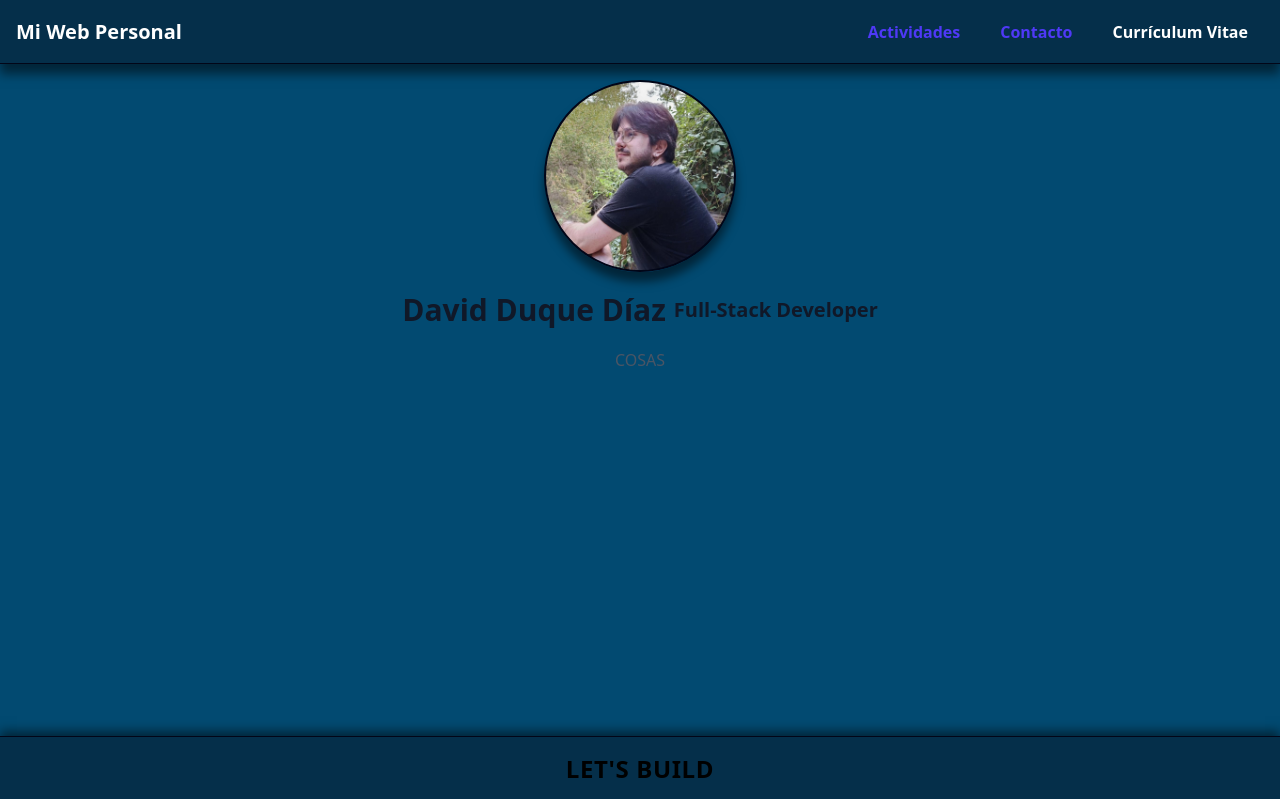
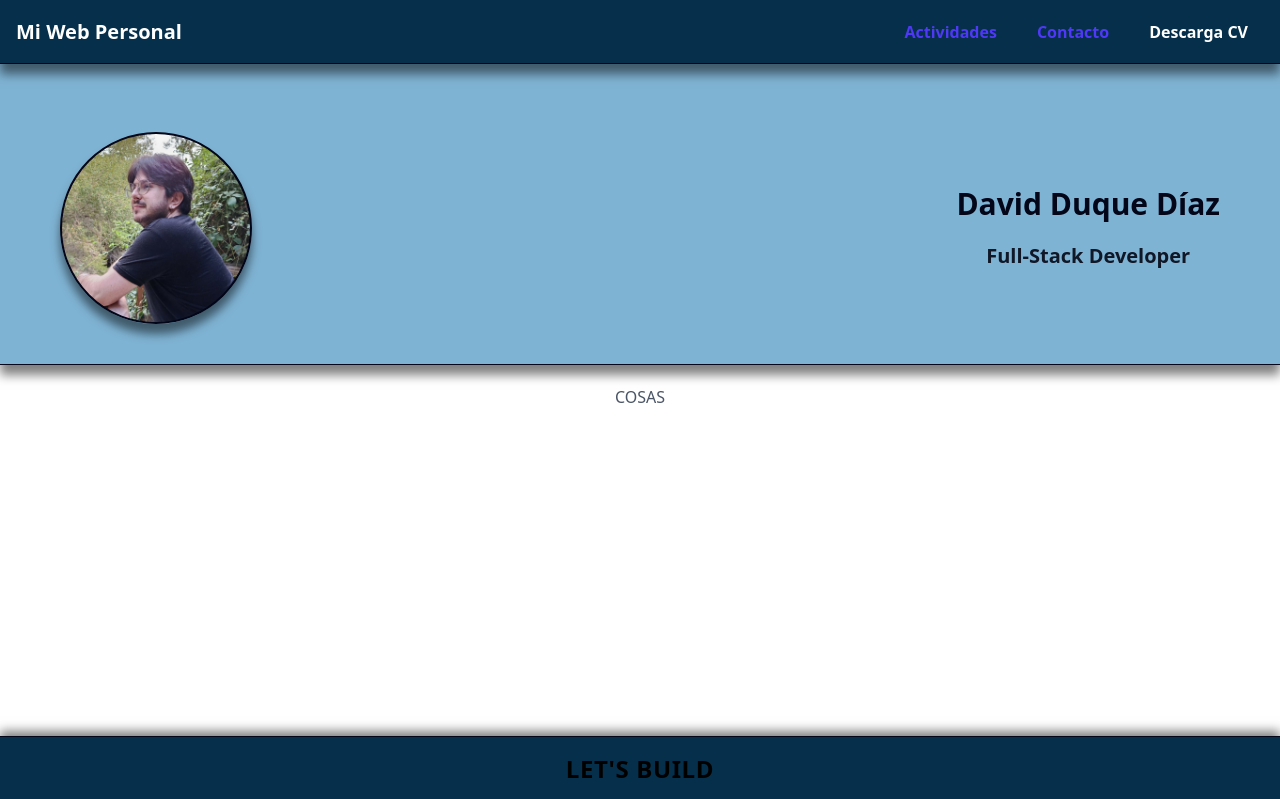
Before and after one commit to memnochdavid/memnochdavid.github.io, a React (Vite) app: page / in a window 1280 px wide. Shown: the top 799 px of the page. Built offline with nearby package versions, Linux system fonts and the light colour scheme.

Commit message:
varios componentes

```diff
--- a/src/App.jsx
+++ b/src/App.jsx
@@ -4,18 +4,20 @@ import Footer from "./includes/Footer.jsx";
 
 export default function App() {
     return (
-        <div className="min-h-screen bg-sky-900">
+        <div className="min-h-screen bg-white">
             <Header textLogo1="Mi Web" textLogo2="Personal" color1= "white" color2="indigo" />
 
-            <main className="p-8 min-h-[92vh] flex flex-col justify-start gap-5 items-center
-            pt-[10vh]">
-                <Profile avatarUrl={"../public/img/avatar.jpg"}/>
+            <main className="py-8 min-h-[92vh] flex flex-col justify-start gap-5 items-center w-full">
 
-                <div className="text-center flex gap-2 justify-center items-center">
-                    <h2 className="text-3xl font-bold text-gray-900">
-                        David Duque Díaz
-                    </h2>
-                    <h3 className="text-xl font-bold text-gray-900">Full-Stack Developer</h3>
+                <div className="text-center flex gap-2 justify-between items-center bg-sky-700/50
+                    w-full pt-25 pb-10 px-15 border-b border-slate-950 shadow-[0_10px_10px_rgba(0,0,0,0.5)]">
+                    <Profile avatarUrl={"../public/img/avatar.jpg"}/>
+                    <div className="flex flex-col justify-center items-center gap-5">
+                        <h2 className="text-3xl font-bold text-slate-950">
+                            David Duque Díaz
+                        </h2>
+                        <h3 className="text-xl font-bold text-gray-900">Full-Stack Developer</h3>
+                    </div>
                 </div>
 
                 <p className="text-gray-600">
--- a/src/assets/lib.js
+++ b/src/assets/lib.js
@@ -17,8 +17,10 @@ const TONO_SECUNDARIO_TEXT = 400;
 // Generador automático de strings completos para botones
 export const coloresButton = familias.reduce((acc, color) => {
     acc[color] = {
-        primario: `bg-${color}-${TONO_PRIMARIO_BUTTON} text-white hover:bg-${color}-${TONO_PRIMARIO_BUTTON_HOVER} px-4 py-2 rounded-lg font-semibold transition-colors duration-200`,
-        secundario: `text-${color}-${TONO_SECUNDARIO_BUTTON} hover:bg-${color}-${TONO_SECUNDARIO_BUTTON_HOVER} px-4 py-2 rounded-lg font-semibold transition-colors duration-200`
+        primario: `bg-${color}-${TONO_PRIMARIO_BUTTON} text-white hover:bg-${color}-${TONO_PRIMARIO_BUTTON_HOVER}
+        px-4 py-2 rounded-lg font-semibold transition-colors duration-200`,
+        secundario: `text-${color}-${TONO_SECUNDARIO_BUTTON} hover:bg-${color}-${TONO_SECUNDARIO_BUTTON_HOVER}
+        px-4 py-2 rounded-lg font-semibold transition-colors duration-200`
     };
     return acc;
 }, {});
--- a/src/components/Powered.jsx
+++ b/src/components/Powered.jsx
@@ -1,5 +1,5 @@
 
-function Powered( {size = "h-8 w-8", spacing = "mx-2", color = "white"} ) {
+function Powered( {size = "h-8 w-8", spacing = "mx-2 my-5"} ) {
 
     const className=`${size} ${spacing}`;
     return (
--- a/src/includes/Footer.jsx
+++ b/src/includes/Footer.jsx
@@ -4,7 +4,7 @@ import Powered from '../components/Powered.jsx';
 function Footer({ text1, text2, text3, color1 = "white", color2 = "indigo", color3 = "gray" }) {
     return (
         <footer className="flex flex-col justify-between items-center p-4 border-t
-        border-slate-950 bg-sky-950 min-h-[5vh] gap-5 shadow-[0_-5px_10px_rgba(0,0,0,0.5)]">
+        border-slate-950 bg-sky-950 min-h-[5vh] gap-2 shadow-[0_-5px_10px_rgba(0,0,0,0.5)]">
 
 
             <p className={coloresText[color1]?.primario+" font-extrabold text-2xl tracking-wide"}>{text1}</p>
--- a/src/includes/Header.jsx
+++ b/src/includes/Header.jsx
@@ -21,7 +21,7 @@ function Header({ textLogo1, textLogo2, color1 = "white", color2 = "indigo" }) {
             <nav className="flex gap-2">
                 <Boton texto="Actividades" url="/actividades" color="indigo" />
                 <Boton texto="Contacto" url="/contacto" color="indigo" />
-                <Boton texto="Currículum Vitae" url="/cv" color="indigo" principal={true} />
+                <Boton texto="Descarga CV" url="/cv" color="indigo" principal={true} />
             </nav>
         </header>
     );
--- a/src/includes/Profile.jsx
+++ b/src/includes/Profile.jsx
@@ -2,7 +2,9 @@ function Profile({ avatarUrl }){
     return (
         <div
             className="bg-center bg-no-repeat bg-cover rounded-full h-48 w-48
-            border-2 border-slate-950 shadow-[0px_10px_10px_rgba(0,0,0,0.5)]"
+            border-2 border-slate-950 shadow-[0px_10px_10px_rgba(0,0,0,0.5)]
+            transition-scale duration-200
+            hover:scale-[1.2]"
             style={{ backgroundImage: `url(${avatarUrl})` }}
             data-alt="avatar">
         </div>
```
